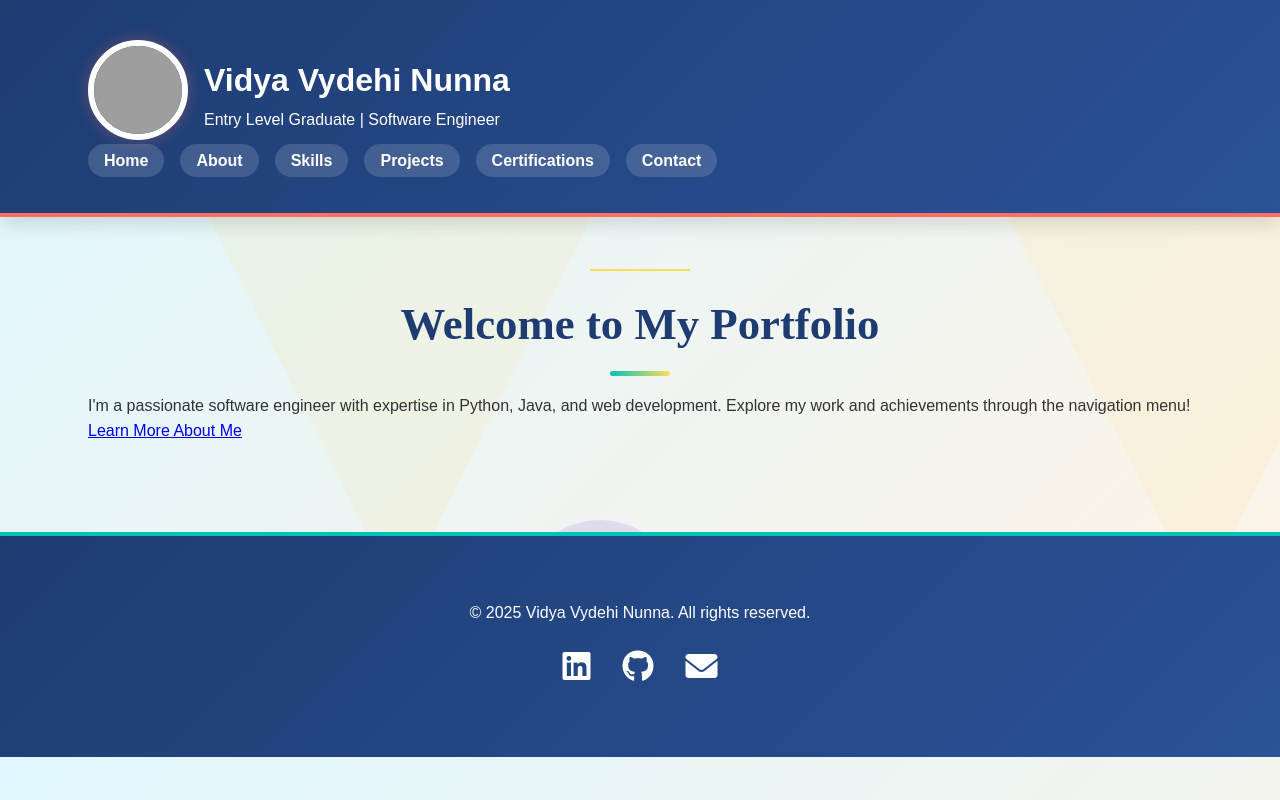
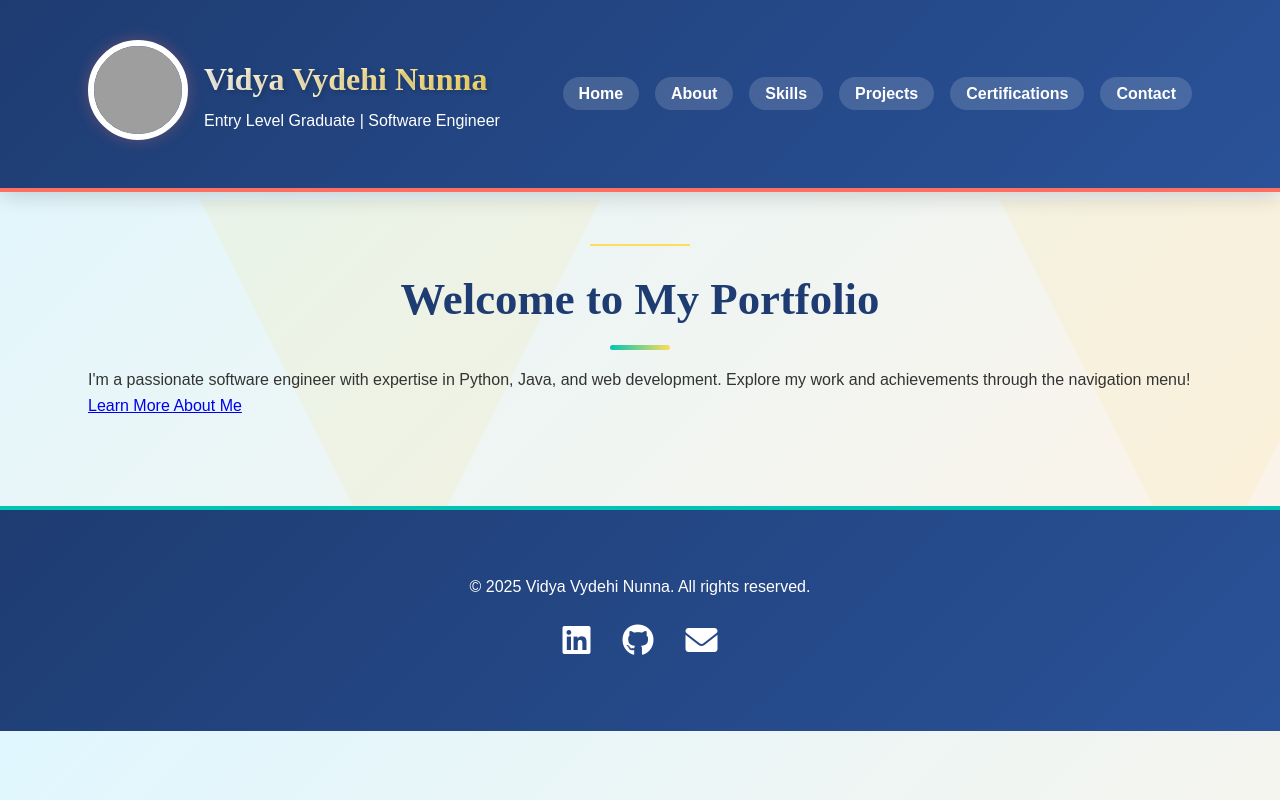
Before and after one commit to vidyanunna/vidyanunna.github.io, a plain HTML site: page index.html in a window 1280 px wide. Drawn offline with Linux system fonts and the light colour scheme; grey boxes are pictures that could not be loaded.

Commit message:
Update index.html

```diff
--- a/index.html
+++ b/index.html
@@ -14,10 +14,10 @@
                 <div class="profile-img">
                     <img src="https://res.cloudinary.com/dmu49vcvu/image/upload/w_1000,ar_1:1,c_fill,g_auto,e_art:hokusai/v1742294139/Profile_Pic_tezqub.jpg" alt="Profile Picture">
                 </div>
-                <div class="header-text">
+                <div class="header-name-nav">
+                    <div class="header-title">
                         <h1>Vidya Vydehi Nunna</h1>
                         <p>Entry Level Graduate | Software Engineer</p>
-                </div>
                     </div>
                     <nav>
                         <ul>
@@ -30,15 +30,19 @@
                         </ul>
                     </nav>
                 </div>
+            </div>
+        </div>
     </header>
 
-    <section id="welcome" class="container">
+    <section id="welcome" class="container welcome-section">
+        <div class="welcome-content">
             <h2>Welcome to My Portfolio</h2>
             <p class="intro-text">
                 I'm a passionate software engineer with expertise in Python, Java, and web development.
                 Explore my work and achievements through the navigation menu!
             </p>
-        <a href="about.html" class="btn">Learn More About Me</a>
+            <a href="about.html" class="learn-more-btn">Learn More About Me</a>
+        </div>
     </section>
 
     <footer>
```
Lines whose indentation alone changed are shown as unchanged.
